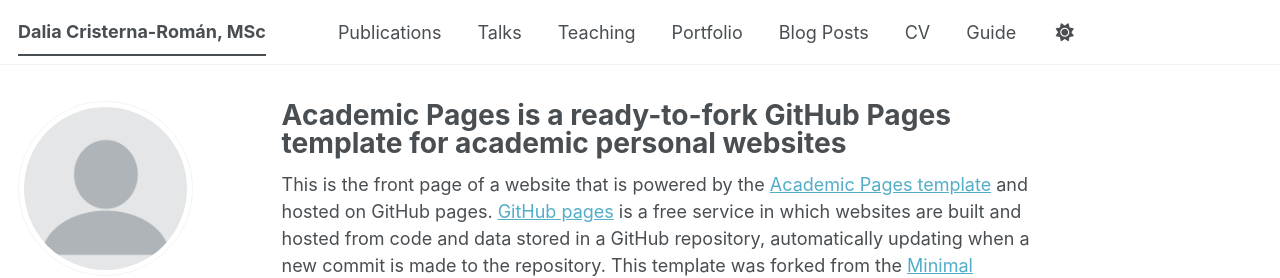
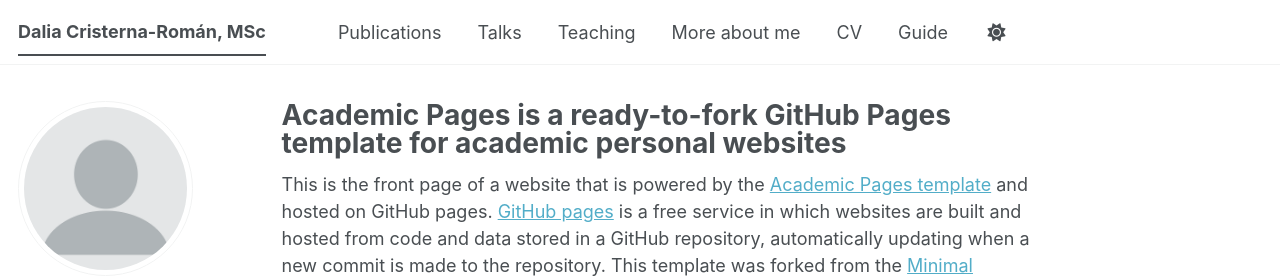
Before and after one commit to daliacristernaroman/dcr3.github.io, a Jekyll site: the page built from _pages/about.md, in a window 1280 px wide. Shown: the top 278 px of the page. Built offline with Jekyll 4.4.1, drawn with Linux system fonts in a browser that asks for light colours; a script bundle is joined from its source files by our own code; library files that are not in the unit come from our copies.

Commit message:
Update navigation titles and remove blog posts

```diff
--- a/_data/navigation.yml
+++ b/_data/navigation.yml
@@ -17,11 +17,8 @@ main:
   - title: "Teaching"
     url: /teaching/
 
-  - title: "Portfolio"
+  - title: "More about me"
     url: /portfolio/
-
-  - title: "Blog Posts"
-    url: /year-archive/
 
   - title: "CV"
     url: /cv/
```
